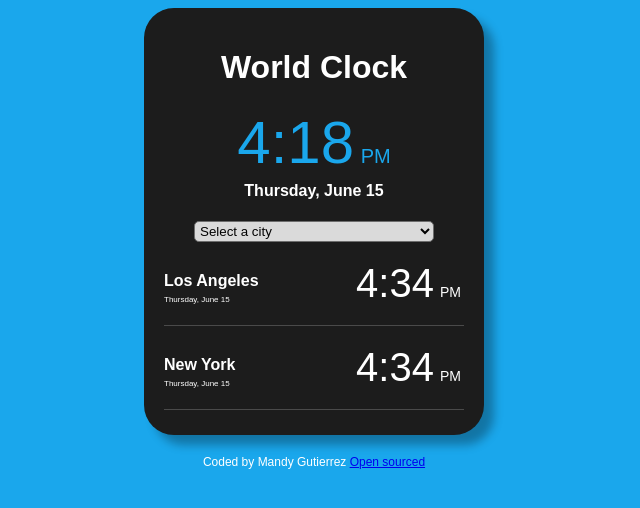
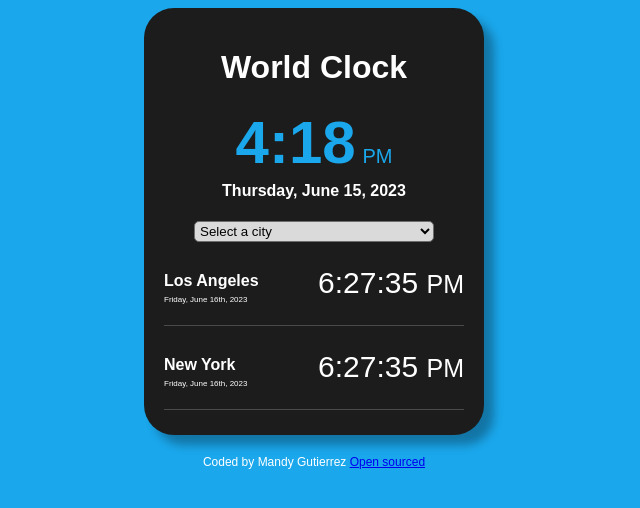
Before and after one commit to Mandyguti20/World-Clock-Project, a plain HTML site: page index.html in a window 1280 px wide. Shown: the whole page, without its empty margins (326-966 px from the left). Drawn offline with nearby package versions, Linux system fonts and the light colour scheme.

Commit message:
Added moments and moments.timezones to page

```diff
--- a/index.html
+++ b/index.html
@@ -7,13 +7,15 @@
     <link rel="preconnect" href="https://fonts.gstatic.com" crossorigin>
     <link href="https://fonts.googleapis.com/css2?family=Work+Sans:ital,wght@0,100;0,200;0,300;0,400;0,500;0,600;0,700;0,800;0,900;1,100;1,200;1,300;1,400;1,500;1,600;1,700;1,800;1,900&display=swap" rel="stylesheet">
     <link rel="stylesheet" href="src/styles.css">
+    <script src="https://cdnjs.cloudflare.com/ajax/libs/moment.js/2.29.4/moment.min.js"></script>
+    <script src="https://cdnjs.cloudflare.com/ajax/libs/moment-timezone/0.5.43/moment-timezone-with-data-1970-2030.min.js"></script>
     <title>World Clock - Mandy Gutierrez</title>
 </head>
 <body>
     <div class="container">
         <h1>World Clock</h1>
         <h1 class="main-time">4:18 <span class="am-pm">PM</span></h1>
-        <h4 class="main-date">Thursday, June 15</h5>
+        <h4 class="main-date">Thursday, June 15, 2023</h5>
 
         <select>
             <option value="">Select a city</option>
@@ -24,15 +26,15 @@
             <option value="">Tokyo</option>
         </select>
 
-        <div class="city">
+        <div class="city" id="los-angeles">
             <h3 class="city-heading">Los Angeles</h2>
-            <div class="city-date">Thursday, June 15</div>
-            <div class="city-time">4:34 <span class="city-am-pm">PM</span></div>
+            <div class="city-date">Thursday, June 15, 2023</div>
+            <div class="city-time">4:34:15 <span class="city-am-pm">PM</span></div>
         </div>
-        <div class="city">
+        <div class="city" id="new-york">
             <h3 class="city-heading">New York</h2>
-            <div class="city-date">Thursday, June 15</div>
-            <div class="city-time">4:34 <span class="city-am-pm">PM</span></div>
+            <div class="city-date">Thursday, June 15, 2023</div>
+            <div class="city-time">4:34:15 <small>PM</small></div>
         </div>
     </div>
 
--- /dev/null
+++ b/src/script.js
@@ -0,0 +1,18 @@
+//Los Angeles Time Element
+
+let losAngeles = document.querySelector("#los-angeles");
+let losAngelesDate = losAngeles.querySelector(".city-date");
+let losAngelesTime = losAngeles.querySelector(".city-time");
+let losAngelesTimeFormat = moment();
+losAngelesDate.innerHTML = losAngelesTimeFormat.format("dddd, MMMM Do, YYYY");
+losAngelesTime.innerHTML = `${losAngelesTimeFormat.format("h:mm:ss")}
+<small>${losAngelesTimeFormat.format("A")}</small>`;
+
+//New York Time Element
+let newYork = document.querySelector("#new-york");
+let newYorkDate = newYork.querySelector(".city-date");
+let newYorkTime = newYork.querySelector(".city-time");
+let newYorkTimeFormat = moment();
+newYorkDate.innerHTML = newYorkTimeFormat.format("dddd, MMMM Do, YYYY");
+newYorkTime.innerHTML = `${newYorkTimeFormat.format("h:mm:ss")}
+<small>${newYorkTimeFormat.format("A")}</small>`;
--- a/src/styles.css
+++ b/src/styles.css
@@ -20,7 +20,8 @@ body {
     color: #1aa7ec;
     font-size: 60px;
     margin: 5px;
-    font-weight: 500;
+    font-weight: bold;
+
 }
 
 .am-pm {
@@ -66,13 +67,12 @@ h3.city-heading {
 .city-time {
     text-align: right;
     position: relative;
-    top: -43px;
-    font-size: 40px;
-    font-weight: 300;
+    top: -38px;
+    font-size: 30px;
 }
 
-.city-am-pm {
-    font-size: 14px;
+.small {
+    font-size: 10px;
     margin: auto 3px auto -5px;
 }
 
```
